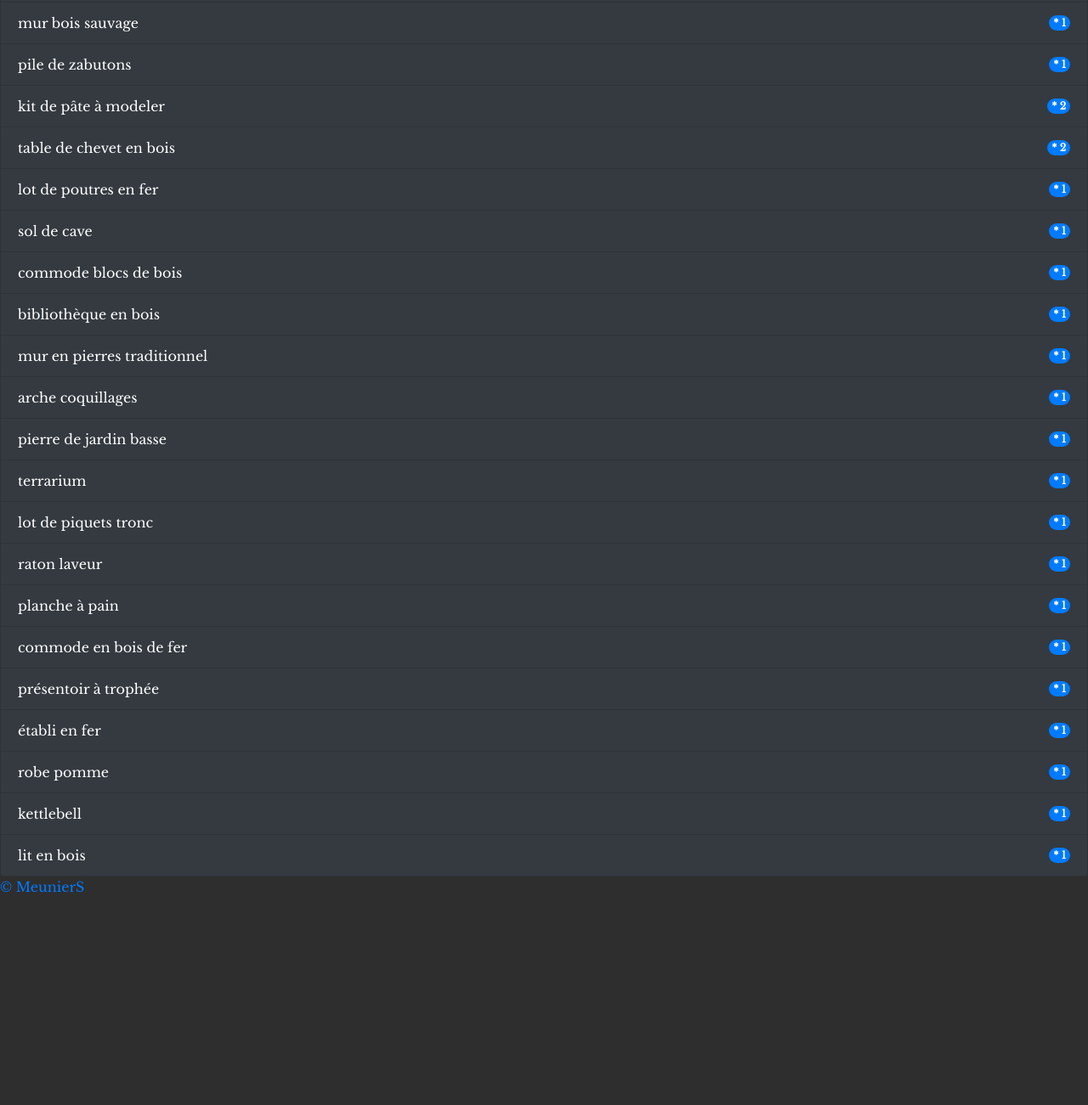
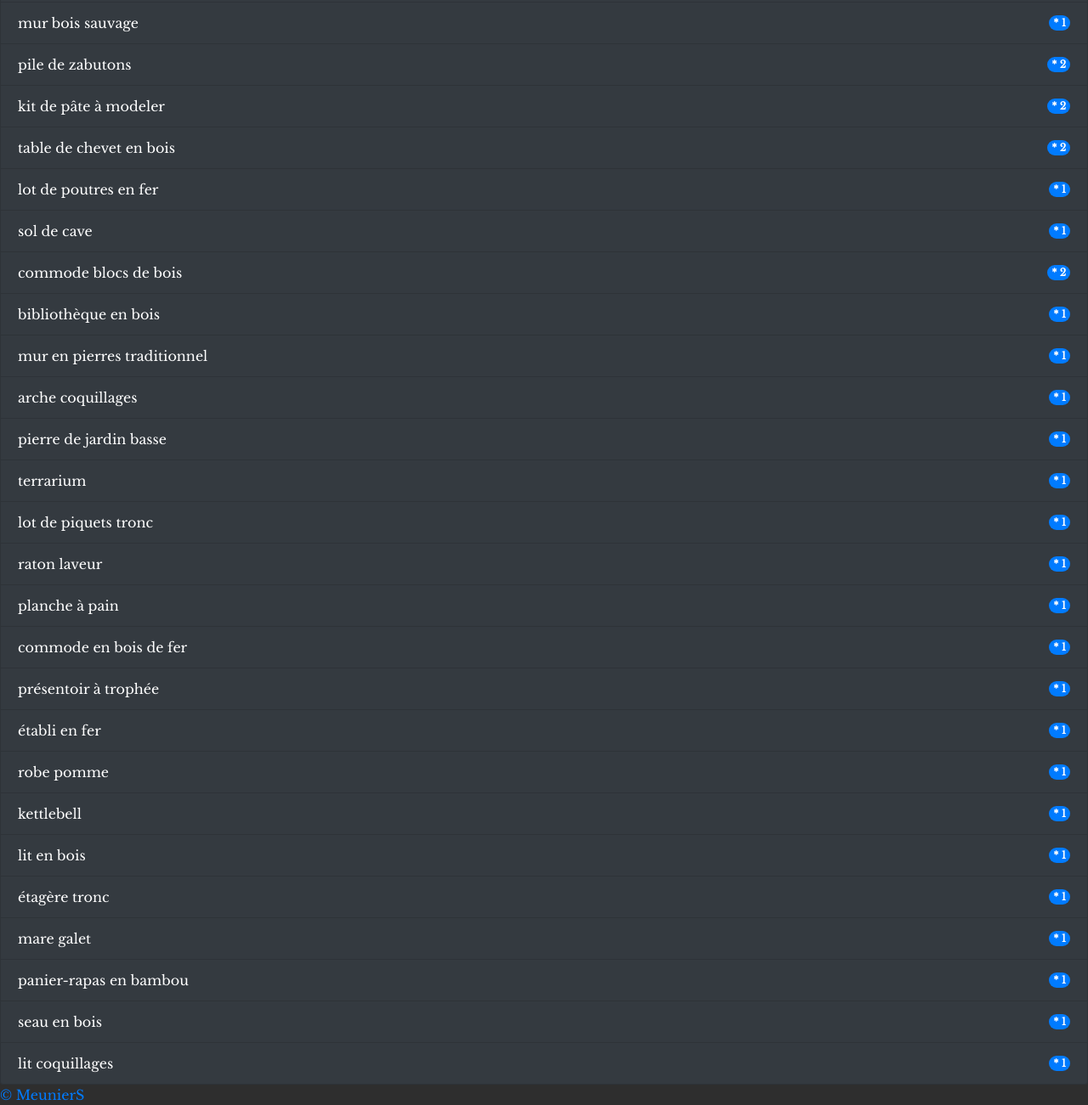
Before and after one commit to MeunierS/ANCH-echange-plan, a plain HTML site: page index.html in a window 1280 px wide. Shown: the part 542-1843 px from the top of the page at 85% size. Before the commit the page ends 1598 px from the top, so only its background shows below. Drawn offline with nearby package versions, Linux system fonts and the light colour scheme.

Commit message:
maj 02/01/2021

```diff
--- a/index.html
+++ b/index.html
@@ -74,7 +74,7 @@
           </li>
           <li class="list-group-item d-flex justify-content-between align-items-center bg-dark">
             pile de zabutons
-            <span class="badge bg-primary rounded-pill">* 1</span>
+            <span class="badge bg-primary rounded-pill">* 2</span>
           </li>
           <li class="list-group-item d-flex justify-content-between align-items-center bg-dark">
             kit de pâte à modeler
@@ -94,7 +94,7 @@
           </li>
           <li class="list-group-item d-flex justify-content-between align-items-center bg-dark">
             commode blocs de bois
-            <span class="badge bg-primary rounded-pill">* 1</span>
+            <span class="badge bg-primary rounded-pill">* 2</span>
           </li>
           <li class="list-group-item d-flex justify-content-between align-items-center bg-dark">
             bibliothèque en bois
@@ -152,6 +152,26 @@
             lit en bois
             <span class="badge bg-primary rounded-pill">* 1</span>
           </li>
+          <li class="list-group-item d-flex justify-content-between align-items-center bg-dark">
+            étagère tronc
+            <span class="badge bg-primary rounded-pill">* 1</span>
+          </li>
+          <li class="list-group-item d-flex justify-content-between align-items-center bg-dark">
+            mare galet
+            <span class="badge bg-primary rounded-pill">* 1</span>
+          </li>
+          <li class="list-group-item d-flex justify-content-between align-items-center bg-dark">
+            panier-rapas en bambou
+            <span class="badge bg-primary rounded-pill">* 1</span>
+          </li>
+          <li class="list-group-item d-flex justify-content-between align-items-center bg-dark">
+            seau en bois
+            <span class="badge bg-primary rounded-pill">* 1</span>
+          </li>
+          <li class="list-group-item d-flex justify-content-between align-items-center bg-dark">
+            lit coquillages
+            <span class="badge bg-primary rounded-pill">* 1</span>
+          </li>
       </ul>
 
 <footer><a href="https://github.com/MeunierS">© MeunierS</a></footer>
```
Also changed, not shown: Caroline.html (+0 -5 lines), Sebastien.html (+0 -9 lines).
